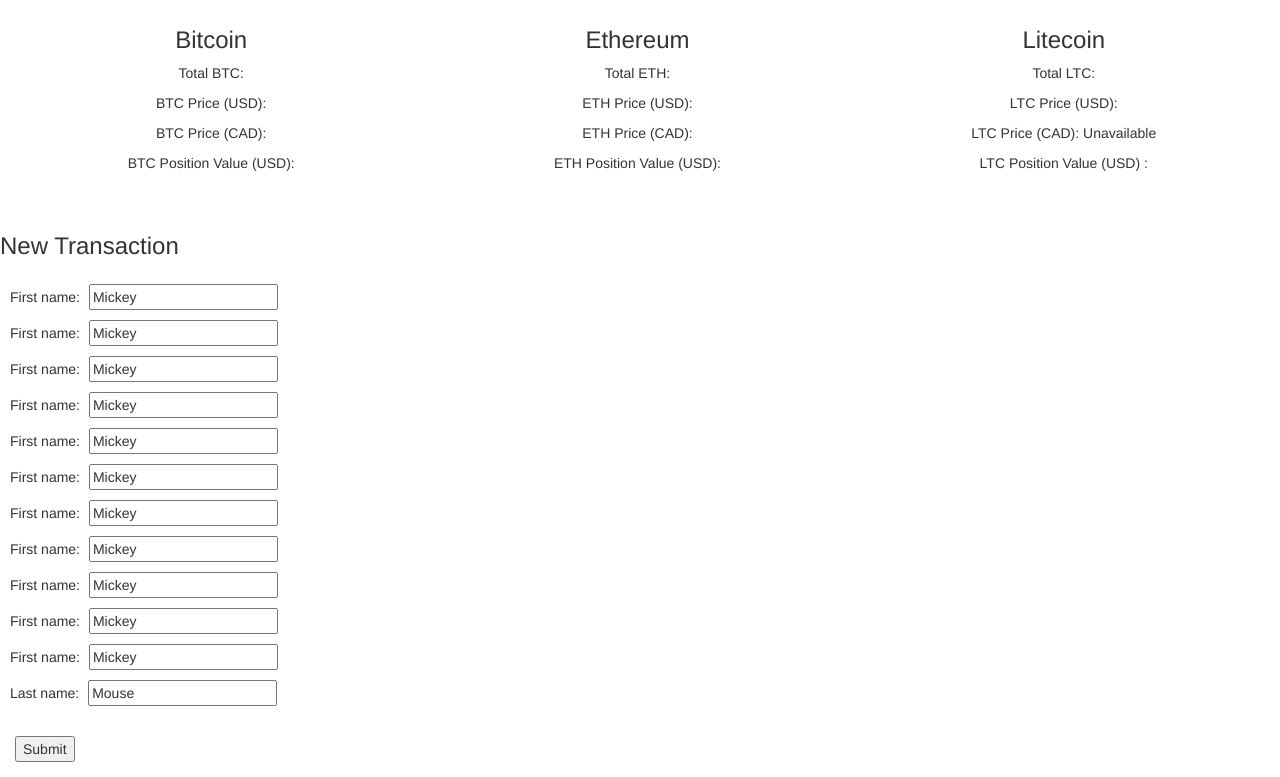
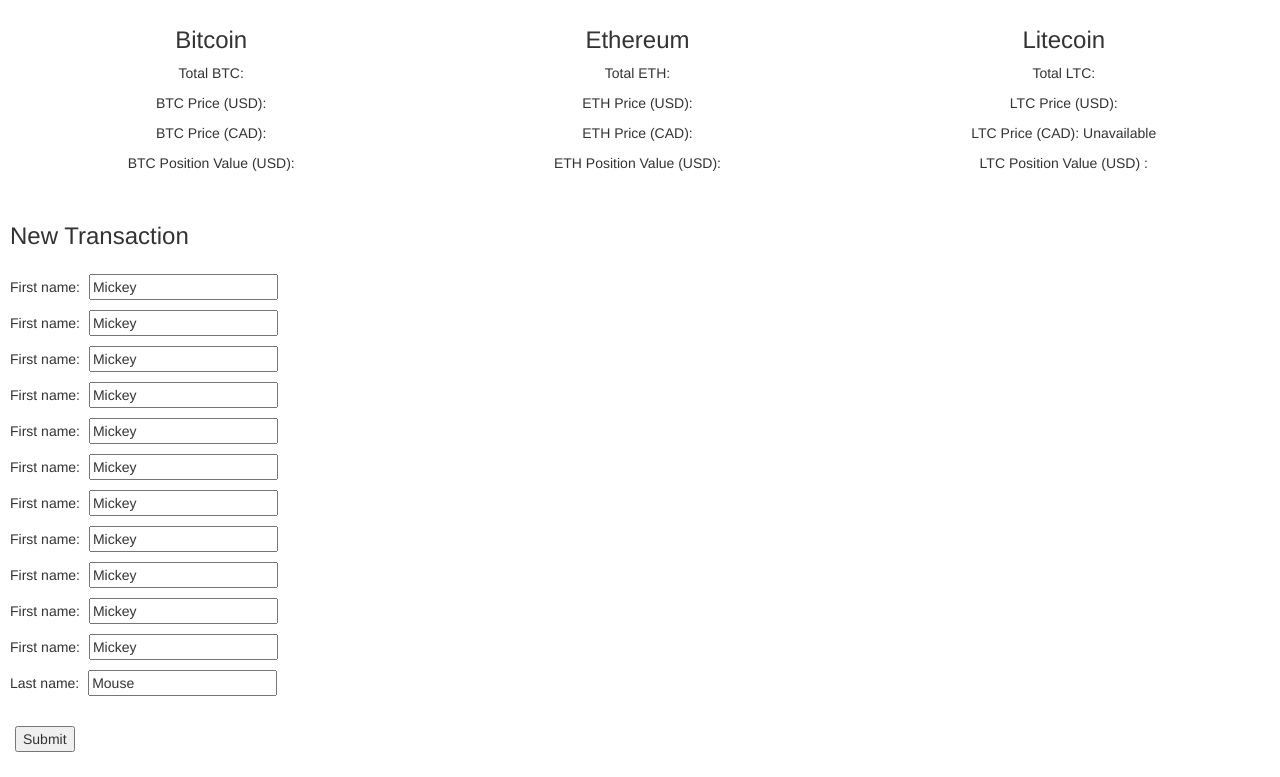
Before and after one commit to rohanbhatia/CryptoPortfolioApp, a website: page index.html in a window 1280 px wide. Shown: the part 98-875 px from the top of the page. Drawn offline with nearby package versions, Linux system fonts and the light colour scheme; no server answers.

Commit message:
new transaction form

```diff
--- a/index.html
+++ b/index.html
@@ -51,7 +51,7 @@
   <div id="row2">
   	  <div id="container"></div>
   	  <div>
-  	  <h3>New Transaction</h3>
+  	  <h3 id="form_title">New Transaction</h3>
 	  <form id="new_transaction" action="/transaction" method="post">
 			First name: <input type="text" name="firstname" value="Mickey"><br>
 			First name: <input type="text" name="firstname" value="Mickey"><br>
--- a/styles.css
+++ b/styles.css
@@ -29,7 +29,7 @@
 	width:45%;
 }
 
-#row2 > h3 {
+#form_title {
 	margin:10px;
 }
 
```
